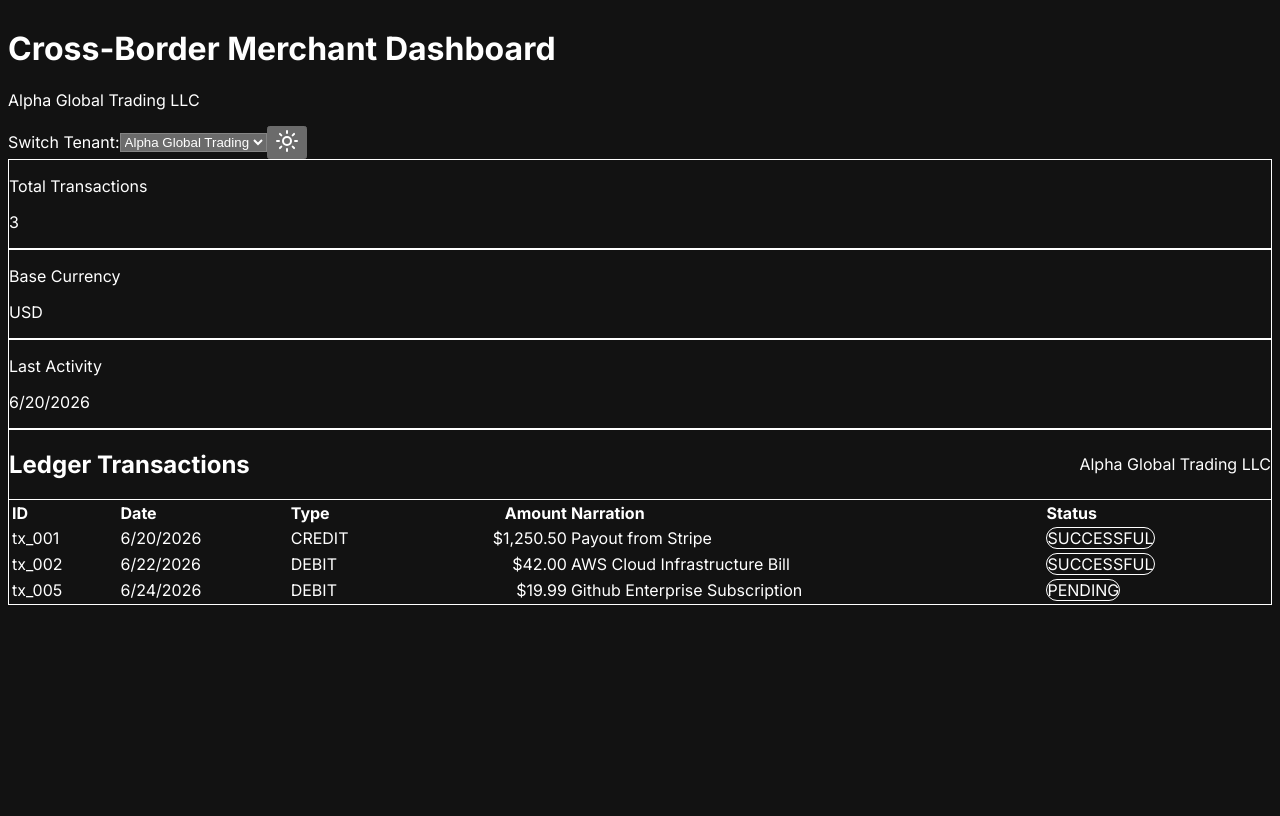
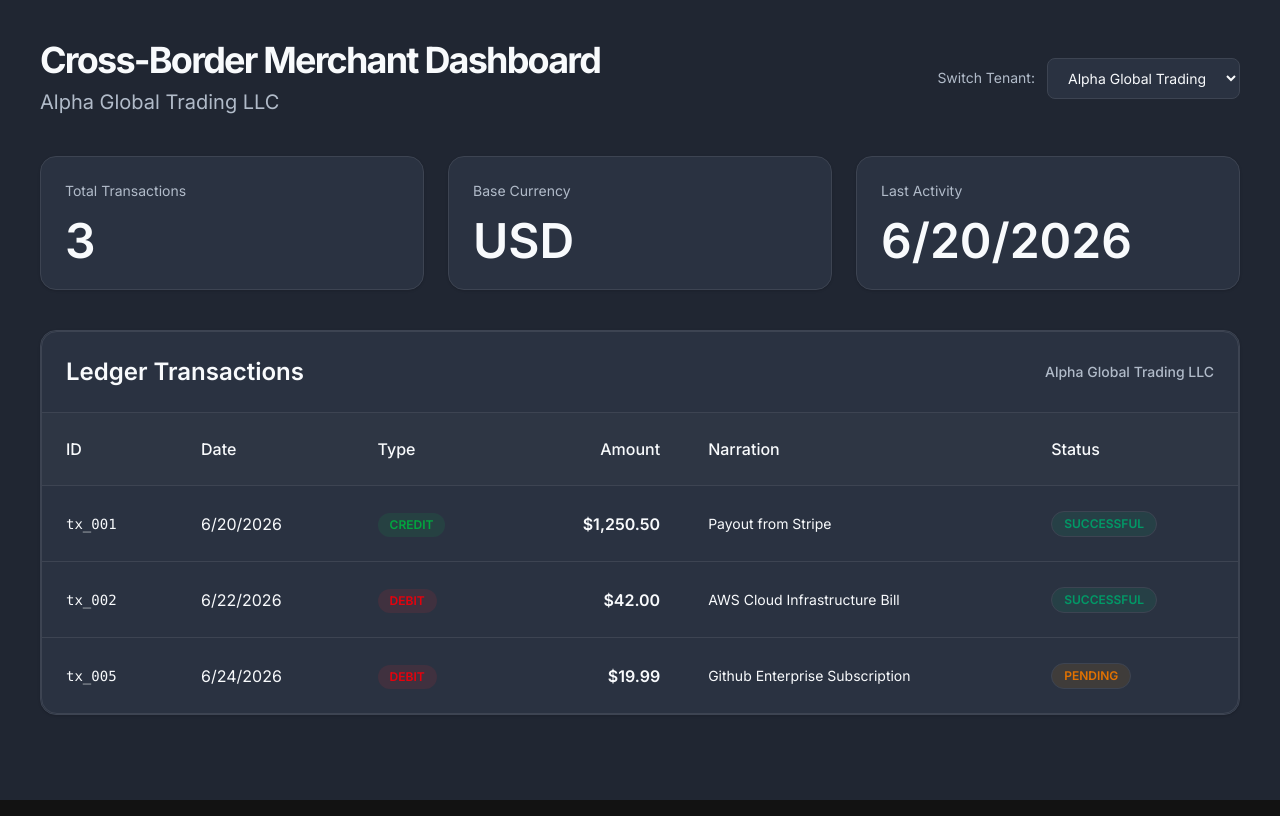
Before and after one commit to ntema/cross-border-merchant-dashboard, a Next.js app: page /dashboard in a window 1280 px wide. Built offline with nearby package versions, Linux system fonts and the light colour scheme.

Commit message:
added styling

```diff
--- a/app/dashboard/page.tsx
+++ b/app/dashboard/page.tsx
@@ -1,79 +1,129 @@
+// "use client";
+
+// import { useState, useEffect } from "react";
+// import { useGetTenantQuery, useGetTransactionsQuery } from "@/store/ledgerApi";
+// import LedgerTable from "@/components/ledger/LedgerTable";
+// import TenantSelector from "@/components/TenantSelector";
+// import ThemeToggle from "@/components/ThemeToggle";
+
+// export default function Dashboard() {
+//   const [tenantId, setTenantId] = useState<"alpha" | "beta">("alpha");
+
+//   const { data: tenant } = useGetTenantQuery(tenantId);
+//   const { data: transactions = [], isLoading, error } = useGetTransactionsQuery(tenantId);
+
+//   useEffect(() => {
+//     const root = document.documentElement;
+//     root.classList.remove("tenant-alpha", "tenant-beta");
+//     root.classList.add(`tenant-${tenantId}`);
+//   }, [tenantId]);
+
+//   return (
+//     <div className="min-h-screen bg-background text-foreground p-6 md:p-10">
+//       <div className="max-w-7xl mx-auto space-y-10">
+//         {/* Header */}
+//         <div className="flex flex-col md:flex-row justify-between items-start md:items-center gap-6">
+//           <div>
+//             <h1 className="text-4xl font-bold tracking-tighter">Cross-Border Merchant Dashboard</h1>
+//             <p className="text-xl text-muted-foreground mt-2">{tenant?.businessName}</p>
+//           </div>
+
+//           <div className="flex items-center gap-4">
+//             <TenantSelector tenantId={tenantId} onChange={(id) => setTenantId(id as "alpha" | "beta")} />
+//             <ThemeToggle />
+//           </div>
+//         </div>
+
+//         {/* KPI Cards */}
+//         <div className="grid grid-cols-1 md:grid-cols-3 gap-6">
+//           <div className="dashboard-card">
+//             <p className="text-sm text-muted-foreground">Total Transactions</p>
+//             <p className="text-5xl font-semibold mt-4">{transactions.length}</p>
+//           </div>
+//           <div className="dashboard-card">
+//             <p className="text-sm text-muted-foreground">Base Currency</p>
+//             <p className="text-5xl font-semibold mt-4">{tenant?.baseCurrency}</p>
+//           </div>
+//           <div className="dashboard-card">
+//             <p className="text-sm text-muted-foreground">Last Activity</p>
+//             <p className="text-5xl font-semibold mt-4">
+//               {transactions[0]
+//                 ? new Date(transactions[0].createdAt).toLocaleDateString()
+//                 : "—"}
+//             </p>
+//           </div>
+//         </div>
+
+//         {/* Ledger Table */}
+
+//         <div className="dashboard-card">
+//           <LedgerTable
+//             transactions={transactions}
+//             isLoading={isLoading}
+//             error={error}
+//             tenant={tenant}
+//           />
+//         </div>
+//       </div>
+//     </div>
+//   );
+// }
+
 "use client";
 
 import { useState, useEffect } from "react";
 import { useGetTenantQuery, useGetTransactionsQuery } from "@/store/ledgerApi";
 import LedgerTable from "@/components/ledger/LedgerTable";
 import TenantSelector from "@/components/TenantSelector";
-import ThemeToggle from "@/components/ThemeToggle";
 
 export default function Dashboard() {
-  const [tenantId, setTenantId] = useState("alpha");
+  const [tenantId, setTenantId] = useState<"alpha" | "beta">("alpha");
 
   const { data: tenant } = useGetTenantQuery(tenantId);
   const { data: transactions = [], isLoading, error } = useGetTransactionsQuery(tenantId);
 
-//   // Dynamic tenant theming
-//   useEffect(() => {
-//     if (tenant?.themeColor) {
-//       document.documentElement.style.setProperty('--primary', tenant.themeColor);
-//     }
-//     document.documentElement.classList.remove("tenant-alpha", "tenant-beta");
-//     document.documentElement.classList.add(`tenant-${tenantId}`);
-//   }, [tenantId, tenant]);
-
-      // Dynamic tenant theming
+  // Tenant theming only
   useEffect(() => {
     const root = document.documentElement;
-
-    // Remove previous tenant classes
     root.classList.remove("tenant-alpha", "tenant-beta");
     root.classList.add(`tenant-${tenantId}`);
-
-    // Force Tailwind to re-evaluate
-    if (tenant?.themeColor) {
-      root.style.setProperty('--primary', tenant.themeColor);
-    }
-  }, [tenantId, tenant]);
+  }, [tenantId]);
 
   return (
-    <div className="min-h-screen bg-background text-foreground p-6 md:p-8">
-      <div className="max-w-7xl mx-auto">
+    <div className="min-h-screen bg-background text-foreground p-6 md:p-10">
+      <div className="max-w-7xl mx-auto space-y-10">
         {/* Header */}
-        <header className="flex flex-col md:flex-row justify-between items-start md:items-center gap-6 mb-10">
+        <div className="flex flex-col md:flex-row justify-between items-start md:items-center gap-6">
           <div>
-            <h1 className="text-4xl font-bold tracking-tight">Cross-Border Merchant Dashboard</h1>
-            <p className="text-muted-foreground mt-2">
-              {tenant?.businessName || "Loading tenant..."}
-            </p>
+            <h1 className="text-4xl font-bold tracking-tighter">Cross-Border Merchant Dashboard</h1>
+            <p className="text-xl text-muted-foreground mt-2">{tenant?.businessName}</p>
           </div>
 
-          <div className="flex items-center gap-4">
-            <TenantSelector tenantId={tenantId} onChange={setTenantId} />
-            <ThemeToggle />
+          <TenantSelector tenantId={tenantId} onChange={(id) => setTenantId(id as "alpha" | "beta")} />
         </div>
-        </header>
 
         {/* KPI Cards */}
-        <div className="grid grid-cols-1 md:grid-cols-3 gap-6 mb-10">
-          <div className="bg-card p-6 rounded-2xl border border-border">
+        <div className="grid grid-cols-1 md:grid-cols-3 gap-6">
+          <div className="dashboard-card">
             <p className="text-sm text-muted-foreground">Total Transactions</p>
-            <p className="text-4xl font-semibold mt-3">{transactions.length}</p>
+            <p className="text-5xl font-semibold mt-4">{transactions.length}</p>
           </div>
-          <div className="bg-card p-6 rounded-2xl border border-border">
+          <div className="dashboard-card">
             <p className="text-sm text-muted-foreground">Base Currency</p>
-            <p className="text-4xl font-semibold mt-3">{tenant?.baseCurrency}</p>
+            <p className="text-5xl font-semibold mt-4">{tenant?.baseCurrency}</p>
           </div>
-          <div className="bg-card p-6 rounded-2xl border border-border">
+          <div className="dashboard-card">
             <p className="text-sm text-muted-foreground">Last Activity</p>
-            <p className="text-4xl font-semibold mt-3">
-              {transactions.length > 0
+            <p className="text-5xl font-semibold mt-4">
+              {transactions[0]
                 ? new Date(transactions[0].createdAt).toLocaleDateString()
-                : "N/A"}
+                : "—"}
             </p>
           </div>
         </div>
 
         {/* Ledger Table */}
+        <div className="dashboard-card p-0 overflow-hidden">
           <LedgerTable
             transactions={transactions}
             isLoading={isLoading}
@@ -82,5 +132,6 @@ export default function Dashboard() {
           />
         </div>
       </div>
+    </div>
   );
 }
--- a/app/globals.css
+++ b/app/globals.css
@@ -1,37 +1,123 @@
-@tailwind base;
-@tailwind components;
-@tailwind utilities;
+@import "tailwindcss";
+
+/* ========================================================================
+   THEME TOKENS
+   ======================================================================== */
 
 :root {
-  --background: 0 0% 100%;
-  --foreground: 222.2 84% 4.9%;
-  --card: 0 0% 100%;
-  --card-foreground: 222.2 84% 4.9%;
-  --primary: 222.2 47.4% 11.2%;
-  /* Default */
+  /* Softer dark slate background */
+  --background: 220 22% 16%;
+  --foreground: 210 40% 98%;
+
+  /* Cards sit above the background */
+  --card: 220 22% 21%;
+  --card-foreground: 210 40% 98%;
+
+  /* Primary (overridden by tenant classes) */
+  --primary: 217 91% 60%;
   --primary-foreground: 210 40% 98%;
-  --border: 214.3 31.8% 91.4%;
-  --muted: 210 40% 96%;
+
+  /* Borders */
+  --border: 220 15% 28%;
+
+  /* Muted */
+  --muted: 220 18% 24%;
+  --muted-foreground: 215 18% 74%;
 }
 
 .dark {
-  --background: 222.2 84% 4.9%;
+  --background: 220 22% 16%;
   --foreground: 210 40% 98%;
-  --card: 222.2 84% 4.9%;
+
+  --card: 220 22% 21%;
   --card-foreground: 210 40% 98%;
-  --primary: 210 40% 98%;
-  --primary-foreground: 222.2 47.4% 11.2%;
-  --border: 217.2 32.6% 17.5%;
-  --muted: 217.2 32.6% 17.5%;
+
+  --primary: 217 91% 60%;
+  --primary-foreground: 210 40% 98%;
+
+  --border: 220 15% 28%;
+
+  --muted: 220 18% 24%;
+  --muted-foreground: 215 18% 74%;
 }
 
-/* Tenant specific primary colors */
+/* ========================================================================
+   TENANT THEMES
+   ======================================================================== */
+
 .tenant-alpha {
-  --primary: 217 91% 34%;
-  /* Blue */
+  --primary: 217 91% 60%;
 }
 
 .tenant-beta {
-  --primary: 142 76% 36%;
-  /* Green */
+  --primary: 142 71% 45%;
 }
+
+/* ========================================================================
+   TAILWIND TOKENS
+   ======================================================================== */
+
+@theme inline {
+  --color-background: hsl(var(--background));
+  --color-foreground: hsl(var(--foreground));
+
+  --color-card: hsl(var(--card));
+  --color-card-foreground: hsl(var(--card-foreground));
+
+  --color-primary: hsl(var(--primary));
+  --color-primary-foreground: hsl(var(--primary-foreground));
+
+  --color-border: hsl(var(--border));
+
+  --color-muted: hsl(var(--muted));
+  --color-muted-foreground: hsl(var(--muted-foreground));
+}
+
+/* ========================================================================
+   GLOBALS
+   ======================================================================== */
+
+* {
+  border-color: hsl(var(--border));
+}
+
+html,
+body {
+  min-height: 100%;
+  background:
+    radial-gradient(
+      circle at top,
+      hsl(220 28% 22%) 0%,
+      hsl(var(--background)) 60%
+    );
+  color: hsl(var(--foreground));
+}
+
+/* Smooth default transitions */
+
+button,
+input,
+select,
+a {
+  transition: all 0.2s ease;
+}
+
+/* ========================================================================
+   COMPONENTS
+   ======================================================================== */
+
+@layer components {
+  .dashboard-card {
+    @apply bg-card border border-border rounded-2xl p-6 shadow-sm transition-all duration-300;
+  }
+
+  .dashboard-card:hover {
+    border-color: hsl(var(--primary));
+
+    box-shadow:
+      0 0 0 1px hsl(var(--primary)),
+      0 14px 35px rgb(0 0 0 / 0.25);
+
+    transform: translateY(-2px);
+  }
+}
--- /dev/null
+++ b/tailwind.config.ts
@@ -0,0 +1,34 @@
+import type { Config } from "tailwindcss";
+
+const config: Config = {
+  content: [
+    "./app/**/*.{js,ts,jsx,tsx,mdx}",
+    "./components/**/*.{js,ts,jsx,tsx,mdx}",
+  ],
+  theme: {
+    extend: {
+      colors: {
+        border: "hsl(var(--border))",
+        input: "hsl(var(--input))",
+        ring: "hsl(var(--ring))",
+        background: "hsl(var(--background))",
+        foreground: "hsl(var(--foreground))",
+        primary: {
+          DEFAULT: "hsl(var(--primary))",
+          foreground: "hsl(var(--primary-foreground))",
+        },
+        card: {
+          DEFAULT: "hsl(var(--card))",
+          foreground: "hsl(var(--card-foreground))",
+        },
+        muted: {
+          DEFAULT: "hsl(var(--muted))",
+          foreground: "hsl(var(--muted-foreground))",
+        },
+      },
+    },
+  },
+  plugins: [],
+};
+
+export default config;
```
Lines whose indentation alone changed are shown as unchanged.
